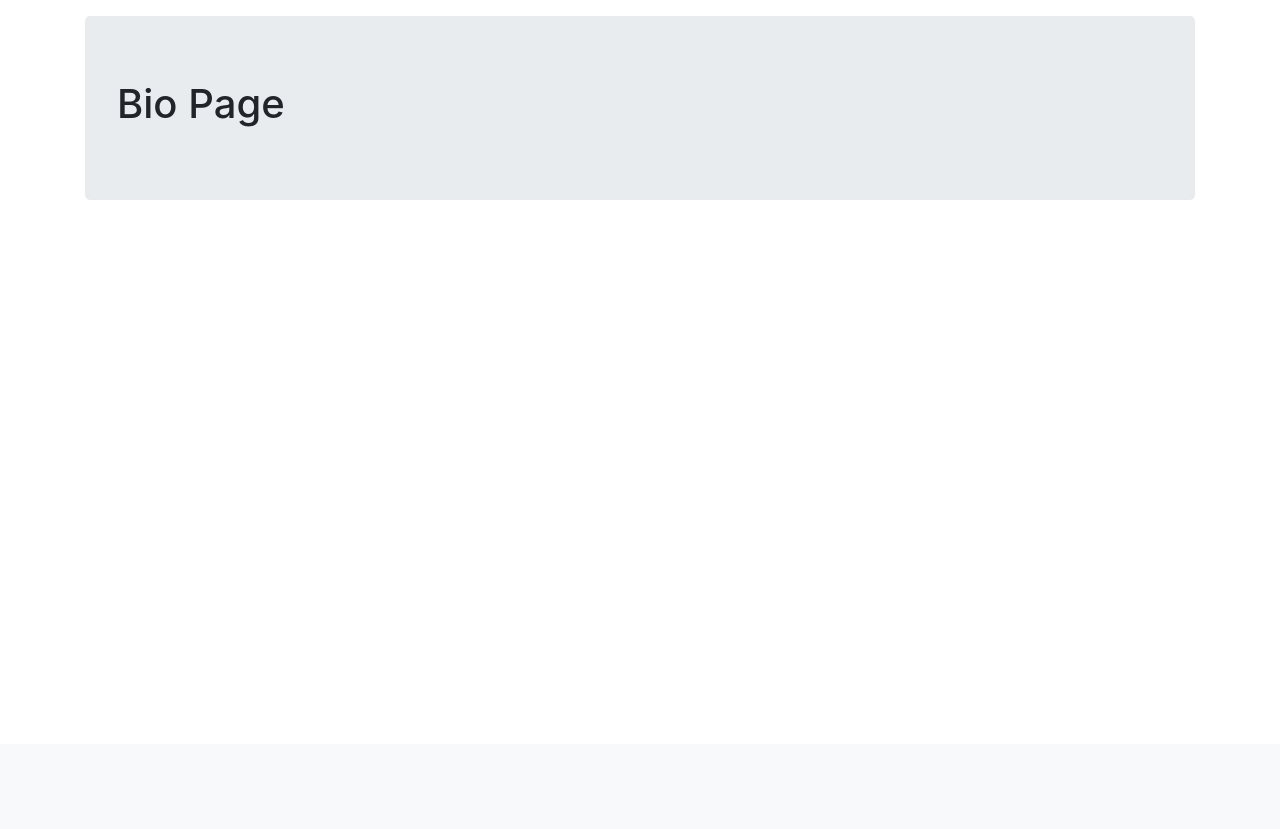
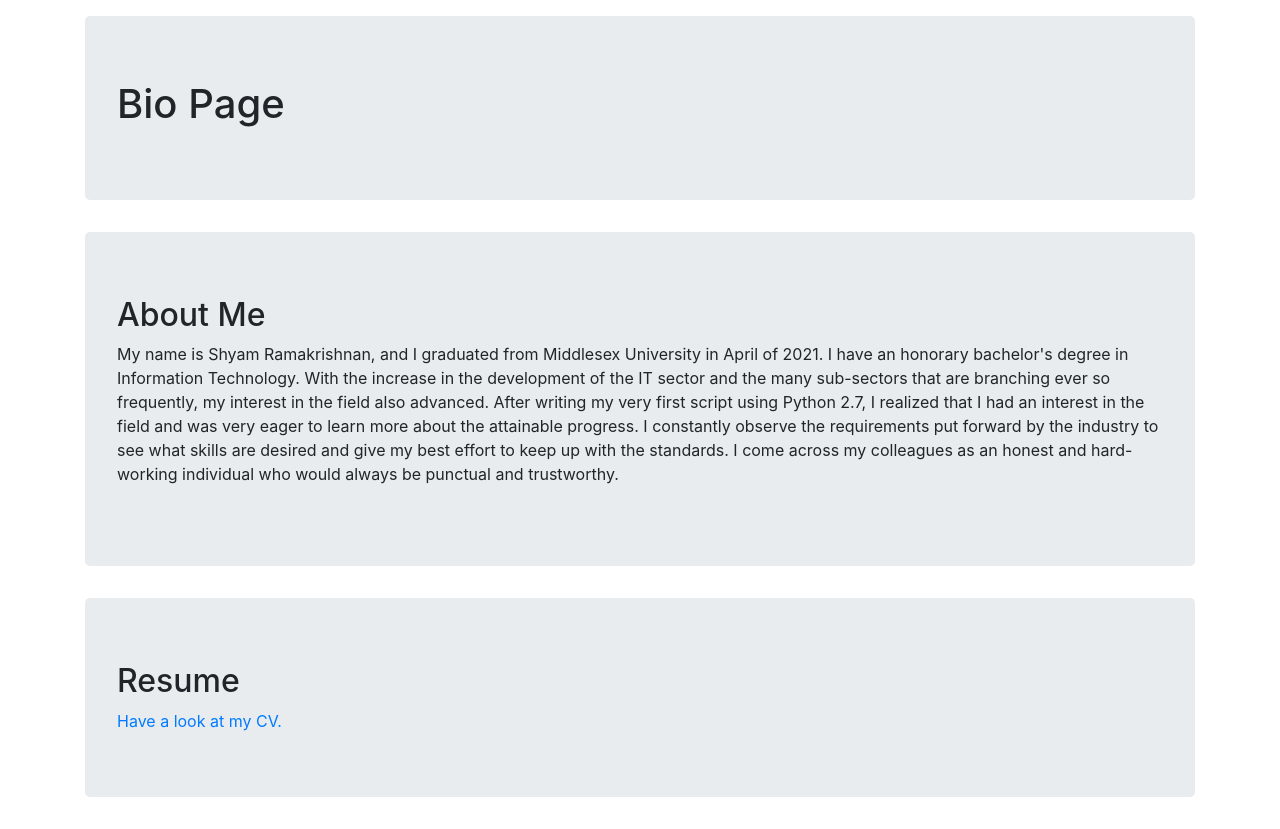
Before and after one commit to shyamr586/Portfolio, a Django app: page /bio in a window 1280 px wide. Shown: the part 56-885 px from the top of the page. Before the commit the page ends 256 px from the top, so only its background shows below. Run offline with Django 3.2, Linux system fonts and the light colour scheme; some libraries are stand-ins or nearby versions.

Commit message:
cv available

```diff
--- a/portfolio/firstapp/forms.py
+++ b/portfolio/firstapp/forms.py
@@ -7,4 +7,5 @@ class FeedbackForm(forms.ModelForm):
         fields = '__all__'
         widgets = {
             'name': forms.HiddenInput(),
+            'comment': forms.Textarea(attrs={'rows':3}),
         }
--- a/portfolio/firstapp/models.py
+++ b/portfolio/firstapp/models.py
@@ -6,7 +6,7 @@ from django.db import models
 class FeedbackModel(models.Model):
     name = models.CharField(max_length=100)
     comment = models.TextField(max_length=1000)
-
+    post_time = models.DateTimeField(auto_now_add = True)
 
     def __str__(self):
         return self.name
--- a/portfolio/firstapp/views.py
+++ b/portfolio/firstapp/views.py
@@ -9,7 +9,8 @@ def index(request):
     # print (request.user)
 
     message = "Welcome to my portfolio"
-    short_bio = "Hello, my name is Shyam Ramakrishnan and I am a fresh IT graduate."
+    short_bio = "Hello, my name is Shyam Ramakrishnan and I am a fresh IT graduate. I have an interest in software\
+        development and data analysis."
     status = "I am currently looking for a job."
     return render(request,"firstapp/index.html",context = {"message":message,
                                         "short_bio": short_bio,
@@ -17,7 +18,14 @@ def index(request):
                                         })
 
 def bio(request):
-    message = "This is my bio"
+    message = "My name is Shyam Ramakrishnan, and I graduated from Middlesex University in April of 2021.\
+        I have an honorary bachelor's degree in Information Technology.\nWith the increase in the\
+         development of the IT sector and the many sub-sectors that are branching ever so frequently,\
+        my interest in the field also advanced. \nAfter writing my very first script using Python 2.7, I\
+         realized that I had an interest in the field and was very eager to learn more about the attainable\
+         progress. I constantly observe the requirements put forward by the industry to see what skills\
+         are desired and give my best effort to keep up with the standards. \n I come across my colleagues as an\
+         honest and hard-working individual who would always be punctual and trustworthy."
     return render(request,"firstapp/bio.html",context = {"message":message})
 
 def get_data():
@@ -26,10 +34,6 @@ def get_data():
 def feedback(request):
 
     feedback_data = get_data()
-    print(feedback_data)
-    for star in feedback_data.iterator():
-        print(star.name)
-        print(star.comment)
 
     form = FeedbackForm()
     message = "This is feedback page"
@@ -44,6 +48,6 @@ def feedback(request):
             # print (form.name)
             form.save(commit=True)
             message+=" you have submitted your feedback"
-            return render(request,"firstapp/feedback.html",context = {"message":message,"form":form})
+            return render(request,"firstapp/feedback.html",context = {"message":message,"form":form,"feedbacks":feedback_data.iterator()})
     return render(request,"firstapp/feedback.html",context = {"message":message,"form":form,
                                                          "feedbacks":feedback_data.iterator()})
--- a/portfolio/portfolio/settings.py
+++ b/portfolio/portfolio/settings.py
@@ -15,8 +15,9 @@ from pathlib import Path
 # Build paths inside the project like this: BASE_DIR / 'subdir'.
 BASE_DIR = Path(__file__).resolve().parent.parent
 TEMPLATE_DIR = Path.joinpath(BASE_DIR,"template")
+STATIC_DIR = Path.joinpath(BASE_DIR,"static")
 
-
+STATICFILES_DIRS = [STATIC_DIR]
 
 # Quick-start development settings - unsuitable for production
 # See https://docs.djangoproject.com/en/3.2/howto/deployment/checklist/
--- a/portfolio/template/firstapp/base.html
+++ b/portfolio/template/firstapp/base.html
@@ -5,6 +5,8 @@
         <meta charset = "UTF-8">
         <title>{% block title%}Base Page{% endblock %}</title>
         <link rel="stylesheet" href="https://stackpath.bootstrapcdn.com/bootstrap/4.1.3/css/bootstrap.min.css" integrity="sha384-MCw98/SFnGE8fJT3GXwEOngsV7Zt27NXFoaoApmYm81iuXoPkFOJwJ8ERdknLPMO" crossorigin="anonymous">
+        {%block head %} {%endblock%}
+
     </head>
     <body>
         <nav>
--- a/portfolio/template/firstapp/bio.html
+++ b/portfolio/template/firstapp/bio.html
@@ -1,9 +1,19 @@
 {% extends "firstapp/base.html"%}
+{% load static %}
 {%block title%} Bio {% endblock %}
     {% block content %}
     <div class = "container">
         <div class="jumbotron">
             <h1>Bio Page</h1>
         </div>
+        <div class="jumbotron">
+            <h2>About Me</h2>
+            <p>{{message}}</p>
+        </div>
+        <div class="jumbotron">
+            <h2>Resume</h2>
+            <a href="{% static 'firstapp/files/CV.pdf' %}">
+            Have a look at my CV.</a>
+        </div>
     </div>
     {% endblock %}
--- a/portfolio/template/firstapp/index.html
+++ b/portfolio/template/firstapp/index.html
@@ -13,12 +13,10 @@
                 {% if user.is_authenticated %}
                 <span>
                     {{ user.first_name }}
-                    {{ user.last_name }}
-                     <p>{{ user.token }}</p>
-
+                    {{ user.last_name }}!
                 </span>
                 {% endif %}
-                !
+
             </h1>
         </div>
 
```
Also changed, not shown: portfolio/static/firstapp/css/feedback.css (added, +8 -0 lines), portfolio/template/firstapp/feedback.html (+14 -4 lines), portfolio/firstapp/migrations/0010_feedbackmodel_post_time.py (added), 1 other file.
